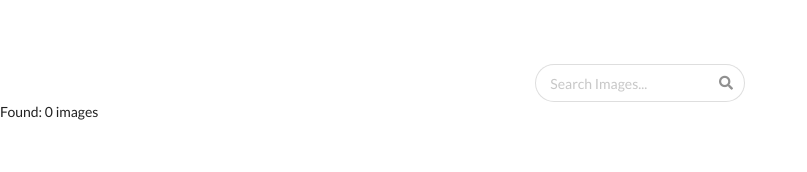
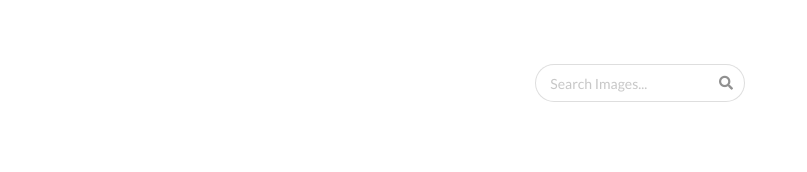
Before and after one commit to sakthikarthickraja98/search-pics, a React (Create React App) app in the folder search-pics/: page / in a window 1280 px wide. Shown: the top 172 px of the page, without its empty margins (0-807 px from the left). Built offline with nearby package versions, Linux system fonts and the light colour scheme.

Commit message:
images show as list

```diff
--- a/search-pics/src/components/app.jsx
+++ b/search-pics/src/components/app.jsx
@@ -1,6 +1,7 @@
 import React,{Component} from "react";
 import Searchbar from "./searchbar";
 import unsplash from '../api/unsplash';
+import Imagelist from './imagelist';
 
 class App extends Component{
   state={images:[]};
@@ -16,7 +17,7 @@ onSearchSubmit = async(term) => {
     return (
     <div>
       <Searchbar onSubmit={this.onSearchSubmit}/>
-      Found: {this.state.images.length} images
+      <Imagelist Image={this.state.images}/>
     </div>
   );
   }
--- /dev/null
+++ b/search-pics/src/components/imagelist.js
@@ -0,0 +1,13 @@
+import React from 'react';
+
+const Imagelist = (props) => {
+    const images = props.Image.map((image) =>{
+       return <img key={image.id} src={image.urls.regular} alt={image.description} />
+    });
+
+    return(
+    <div>{images}</div>
+    );
+};
+
+export default Imagelist;
```
